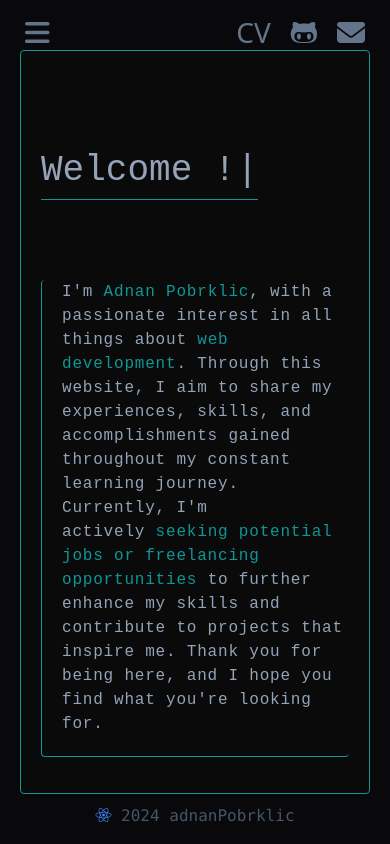
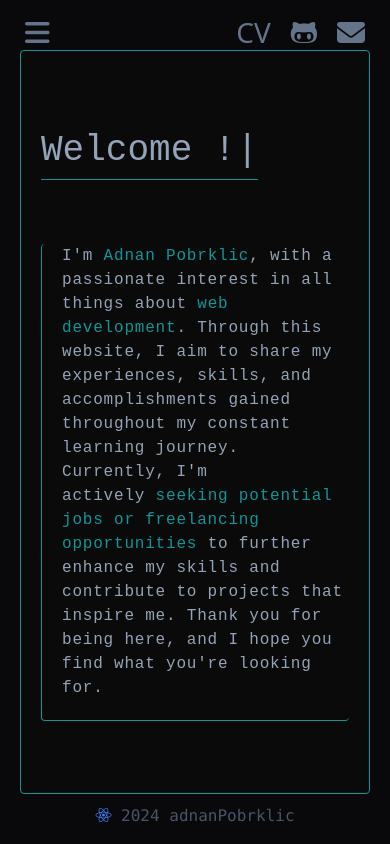
Before and after one commit to AdnanPobrklic/portfolio, a React (Vite) app: page / in a window 390 px wide. Built offline with nearby package versions, Linux system fonts and the light colour scheme; a web font is replaced by a local one.

Commit message:
Update Home.jsx

```diff
--- a/src/Components/Home.jsx
+++ b/src/Components/Home.jsx
@@ -24,7 +24,7 @@ export default function Main({color}){
 
     return(
         <main className="w-[100%] px-5 md:px-0 md:w-[90%] lg:w-[55%] lg:min-w-[800px] mx-auto text-slate-400 font-tektur opacity-load-third select-none flex flex-col items-start" ref={comp}>
-            <h1 className=" pt-[100px] md:pt-[15%] text-4xl md:text-5xl lg:text-6xl pb-2 border-b border-color" style={{borderColor: `rgb(${color.red},${color.green},${color.blue})`, transition: 'border-color 0.5s ease-in-out'}} >
+            <h1 className=" pt-[80px] md:pt-[15%] text-4xl md:text-5xl lg:text-6xl pb-2 border-b border-color" style={{borderColor: `rgb(${color.red},${color.green},${color.blue})`, transition: 'border-color 0.5s ease-in-out'}} >
                 <Typewriter
                     onInit={(typewriter) => {
                         typewriter.typeString('Welcome !')
@@ -33,7 +33,7 @@ export default function Main({color}){
                     }}
                 />
             </h1>
-            <p className="w-full mt-20 mb-5 pl-5 pb-5 text-base md:text-xl opacity-load-p  border-l border-b border-slate-700 rounded tracking-wider md:leading-10"
+            <p className="w-full mt-16 mb-5 pl-5 pb-5 text-base md:text-xl opacity-load-p  border-l border-b border-slate-700 rounded tracking-wider md:leading-10"
             style={{borderColor: `rgb(${color.red},${color.green},${color.blue})`, transition: 'border-color 0.5s ease-in-out'}} >
                 I'm
                 <span style={{color: `rgb(${color.red},${color.green},${color.blue})`, transition: 'color 0.5s ease-in-out'}}>
```
